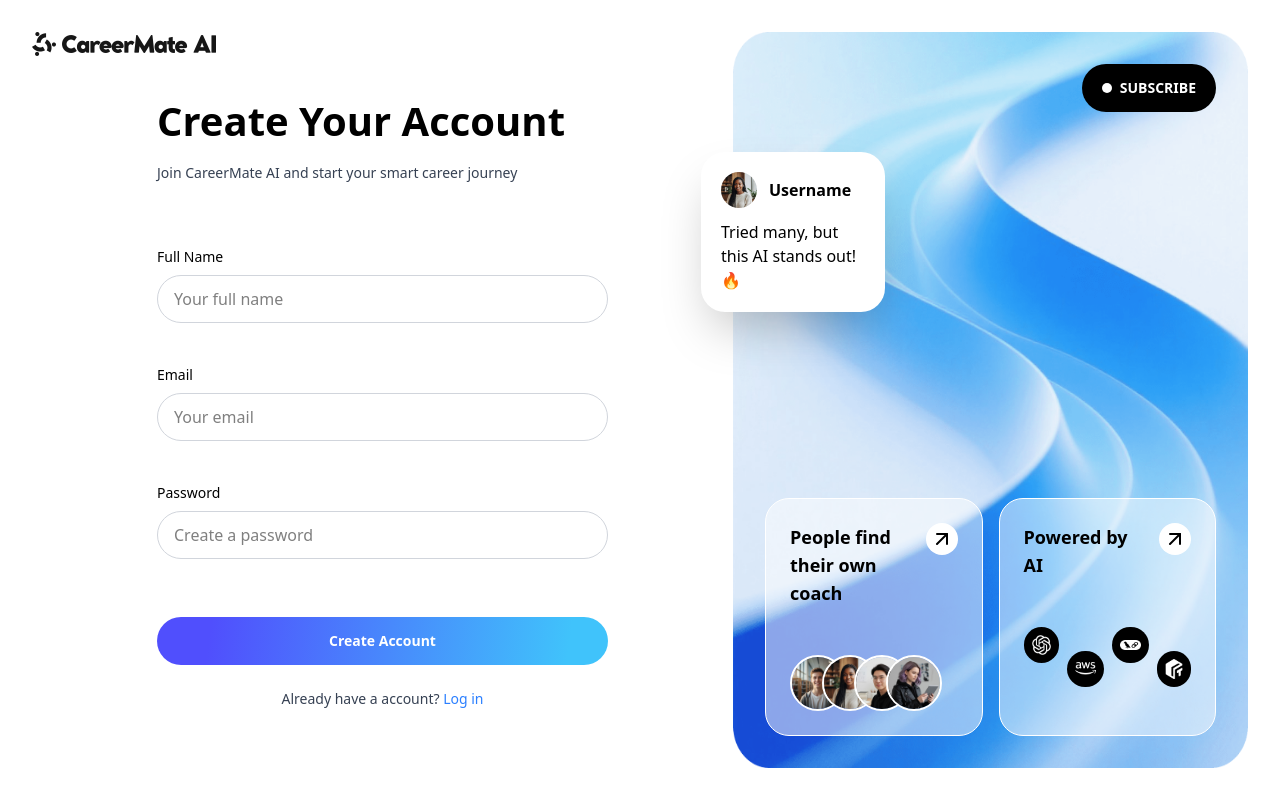
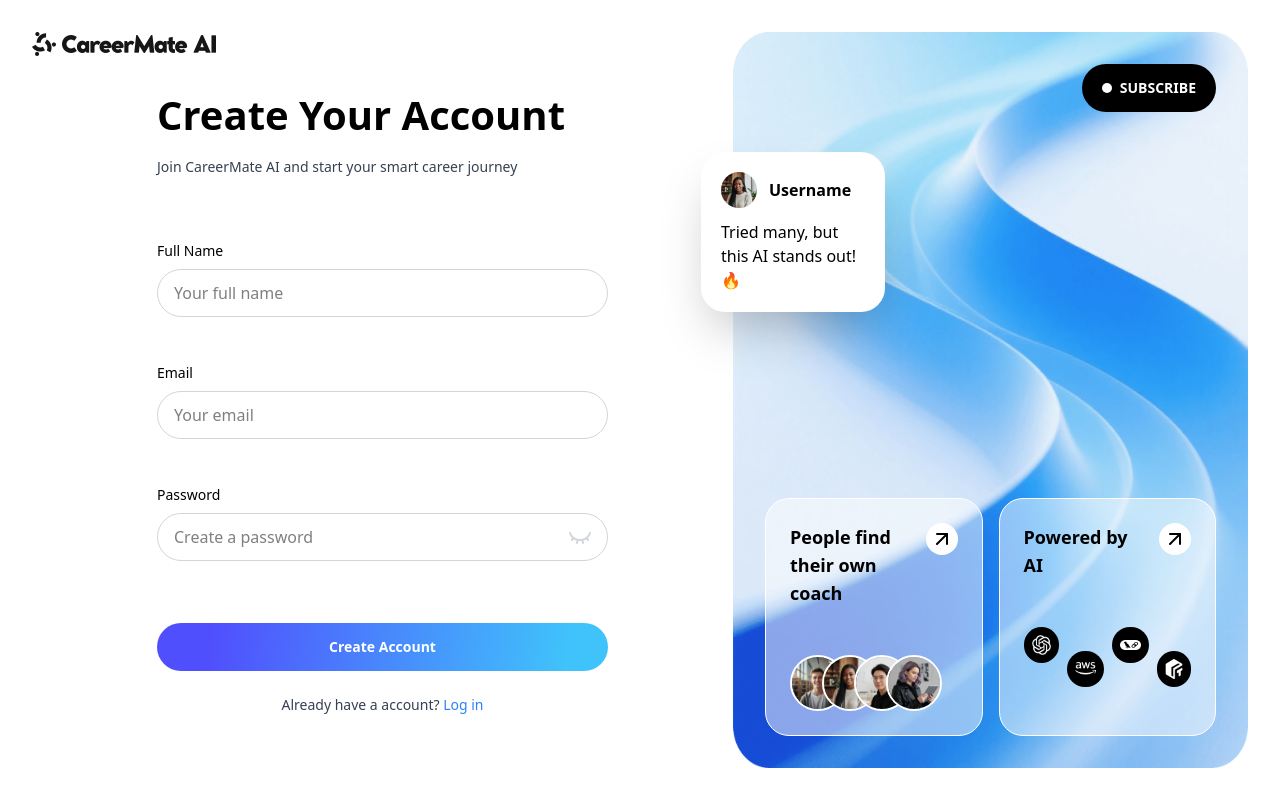
Before and after one commit to xblstella-blink/careermate-ai, a Next.js app: page / in a window 1280 px wide. Built offline with nearby package versions, Linux system fonts and the light colour scheme.

Commit message:
feat:show and hide password

```diff
--- a/package.json
+++ b/package.json
@@ -14,6 +14,7 @@
     "postcss": "^8.5.6",
     "react": "19.2.3",
     "react-dom": "19.2.3",
+    "tailwind-merge": "^3.4.0",
     "validator": "^13.15.26"
   },
   "devDependencies": {
--- a/src/app/components/Header/Header.jsx
+++ b/src/app/components/Header/Header.jsx
@@ -2,7 +2,7 @@
 import Image from "next/image";
 
 const Header = () => (
-  <div className="fixed p-8 bg-white left-0 right-0  ">
+  <div className="fixed p-8 bg-white left-0 right-0 ">
     <Image src={logo} alt="CareerMate AI" width={184} height={24} />
   </div>
 );
--- a/src/app/components/SignUp/components/Form/components/Field/Field.jsx
+++ b/src/app/components/SignUp/components/Form/components/Field/Field.jsx
@@ -1,16 +1,43 @@
-const Field = ({ label, type, placeholder, value, onChange, error }) => (
+import { Eye, EyeClosed } from "lucide-react";
+import { useId } from "react";
+import { twMerge } from "tailwind-merge";
+import { useState } from "react";
+
+const Field = ({ label, type, placeholder, value, onChange, error }) => {
+  const id = useId();
+  const [showPassword, setShowPassword] = useState(false);
+
+  return (
     <div>
-    <div>
-      <label className="text-grey-700 mb-2 text-sm block">{label}</label>
+      <div className="mb-2">
+        <label className="text-grey-700 mb-2 text-sm block " htmlFor={id}>
+          {label}
+        </label>
+        <div className="relative">
           <input
-        className={`px-4 h-12 rounded-3xl border border-gray-300 w-full ${error ? "border-red-600" : " "}`.trim()}
-        type={type}
+            id={id}
+            className={twMerge(
+              "px-4 h-12 rounded-3xl border border-gray-300 w-full",
+              error && "border-red-500",
+            )} //{border-red-500 : error}
+            type={showPassword ? "text" : type}
             value={value}
             placeholder={placeholder}
             onChange={onChange}
           />
+          {type === "password" && (
+            <button
+              type="button"
+              onClick={() => setShowPassword(!showPassword)}
+              className="absolute right-0 top-0 bottom-0 flex items-center px-4 cursor-pointer text-gray-300"
+            >
+              {showPassword ? <Eye /> : <EyeClosed />}
+            </button>
+          )}
+        </div>
       </div>
       <div className="text-sm text-red-600 mt-1 pl-4 h-[1em]">{error}</div>
     </div>
   );
+};
 export default Field;
```
Also changed, not shown: 1 other file (tests, documents, lock files or other folders). Lines whose indentation alone changed are shown as unchanged.
